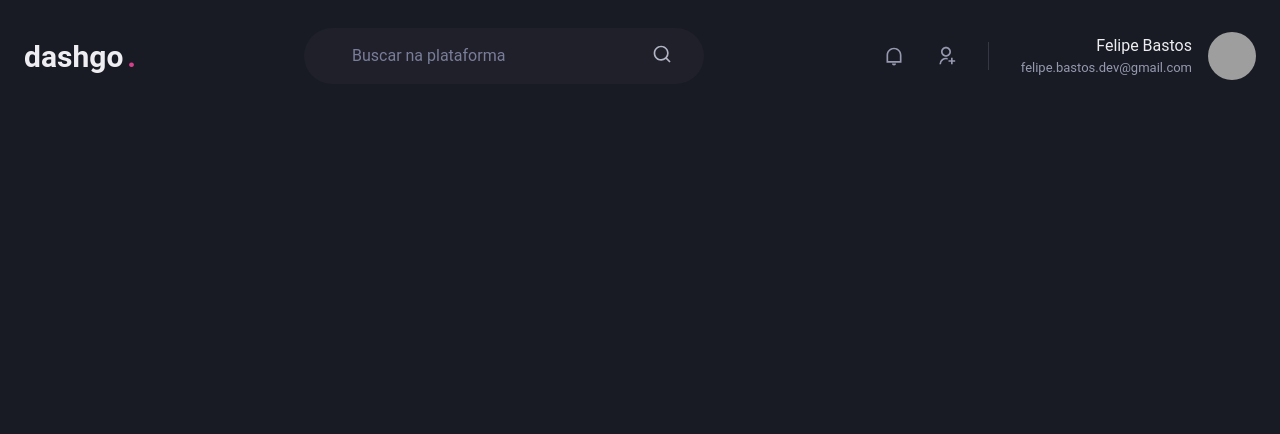
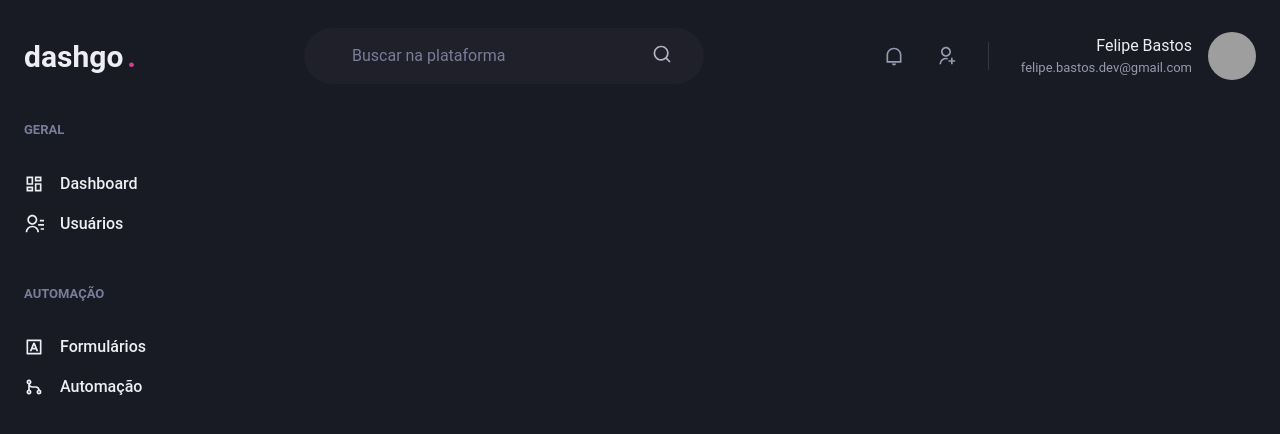
Before and after one commit to felipecfb/dashgo, a Next.js app: page /dashboard in a window 1280 px wide. Shown: the top 434 px of the page. Built offline with nearby package versions, Linux system fonts and the light colour scheme; grey boxes are pictures that could not be loaded.

Commit message:
feat: criando componente Sidebar

```diff
--- /dev/null
+++ b/src/components/Sidebar.tsx
@@ -0,0 +1,37 @@
+import { Box, Stack, Text, Link, Icon } from "@chakra-ui/react";
+import { RiContactsLine, RiDashboardLine, RiGitMergeLine, RiInputMethodLine } from "react-icons/ri";
+
+export function Sidebar() {
+    return (
+        <Box as="aside" w="64" mr="8">
+            <Stack spacing="12" align="flex-start">
+                <Box>
+                    <Text fontWeight="bold" color="gray.400" fontSize="small">GERAL</Text>
+                    <Stack spacing="4" mt="8" align="stretch">
+                        <Link display="flex" alignItems="center">
+                            <Icon as={RiDashboardLine} fontSize="20" />
+                            <Text ml="4" fontWeight="medium">Dashboard</Text>
+                        </Link>
+                        <Link display="flex" alignItems="center">
+                            <Icon as={RiContactsLine} fontSize="20" />
+                            <Text ml="4" fontWeight="medium">Usuários</Text>
+                        </Link>
+                    </Stack>
+                </Box>
+                <Box>
+                    <Text fontWeight="bold" color="gray.400" fontSize="small">AUTOMAÇÃO</Text>
+                    <Stack spacing="4" mt="8" align="stretch">
+                        <Link display="flex" alignItems="center">
+                            <Icon as={RiInputMethodLine} fontSize="20" />
+                            <Text ml="4" fontWeight="medium">Formulários</Text>
+                        </Link>
+                        <Link display="flex" alignItems="center">
+                            <Icon as={RiGitMergeLine} fontSize="20" />
+                            <Text ml="4" fontWeight="medium">Automação</Text>
+                        </Link>
+                    </Stack>
+                </Box>
+            </Stack>
+        </Box>
+    )
+}
--- a/src/pages/dashboard.tsx
+++ b/src/pages/dashboard.tsx
@@ -1,7 +1,15 @@
+import { Flex } from "@chakra-ui/react";
 import { Header } from "../components/Header";
+import { Sidebar } from "../components/Sidebar";
 
 export default function Dashboard() {
-    return (
-        <Header />
-    )
+  return (
+    <Flex direction="column" h="100vh">
+      <Header />
+
+      <Flex w="100%" my="6" maxWidth={1480} mx="auto" px="6">
+        <Sidebar />
+      </Flex>
+    </Flex>
+  );
 }
```
